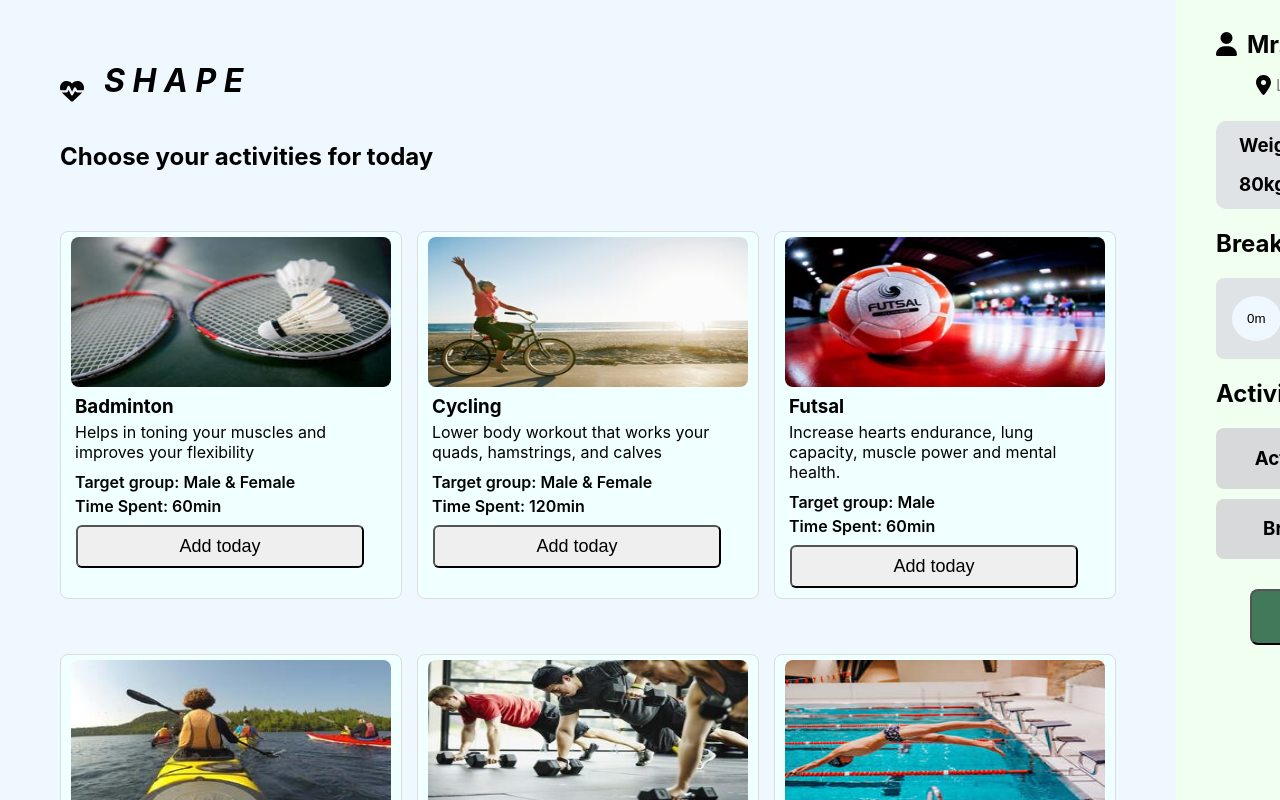
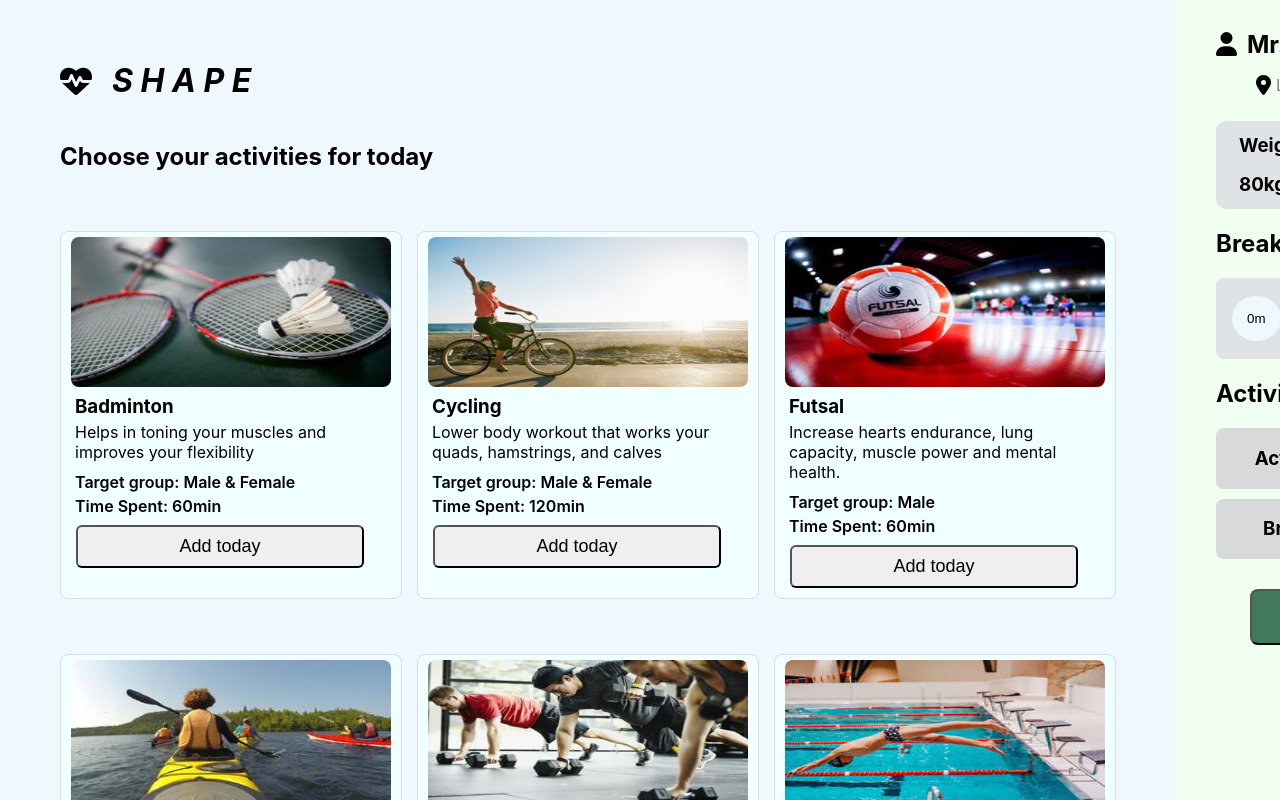
Before and after one commit to sanisaha/shape-fitness-web, a React (Create React App) app: page / in a window 1280 px wide. Shown: the top 800 px of the page. Built offline with nearby package versions, Linux system fonts and the light colour scheme.

Commit message:
final check done

```diff
--- a/src/Component/Exercise/Exercise.js
+++ b/src/Component/Exercise/Exercise.js
@@ -3,7 +3,7 @@ import './Exercise.css'
 
 const Exercise = (props) => {
     const { btnHandler, exercise } = props;
-    const { name, img, description, gender, time, id } = exercise;
+    const { name, img, description, gender, time } = exercise;
     return (
         <div className='exercise-category'>
             <img src={img} alt="" />
--- a/src/Component/Main/Main.js
+++ b/src/Component/Main/Main.js
@@ -38,7 +38,7 @@ const Main = () => {
             <div className='exercises'>
                 <div>
                     <div className='title-icon'>
-                        <FontAwesomeIcon className='fa-xl' icon={faHeartPulse} />
+                        <FontAwesomeIcon className='fa-2xl' icon={faHeartPulse} />
                         <h1 title='Sound Health by Actively Performing Exercises'>
                             S H A P E
                         </h1>
```
